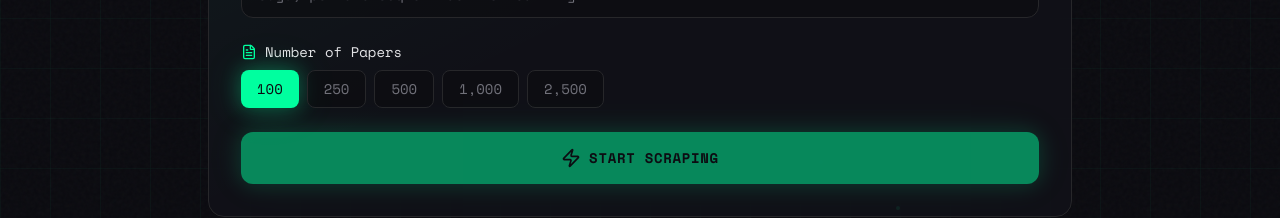
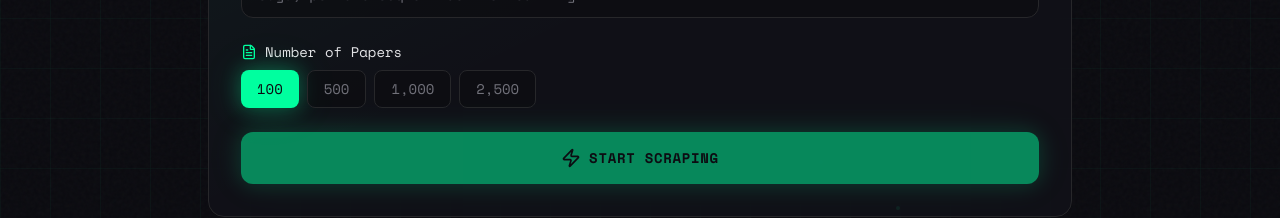
Before and after one commit to nahid18/scholar, a Next.js app: page / in a window 1280 px wide. Shown: the part 432-650 px from the top of the page. Built offline with nearby package versions, Linux system fonts and the light colour scheme.

Commit message:
feat: v2

```diff
--- a/app/page.tsx
+++ b/app/page.tsx
@@ -45,7 +45,7 @@ export default function Home() {
   const [maxPapers, setMaxPapers] = useState(100);
   const abortControllerRef = useRef<AbortController | null>(null);
 
-  const paperLimitOptions = [100, 250, 500, 1000, 2500];
+  const paperLimitOptions = [100, 500, 1000, 2500];
 
   useEffect(() => {
     setMounted(true);
```
